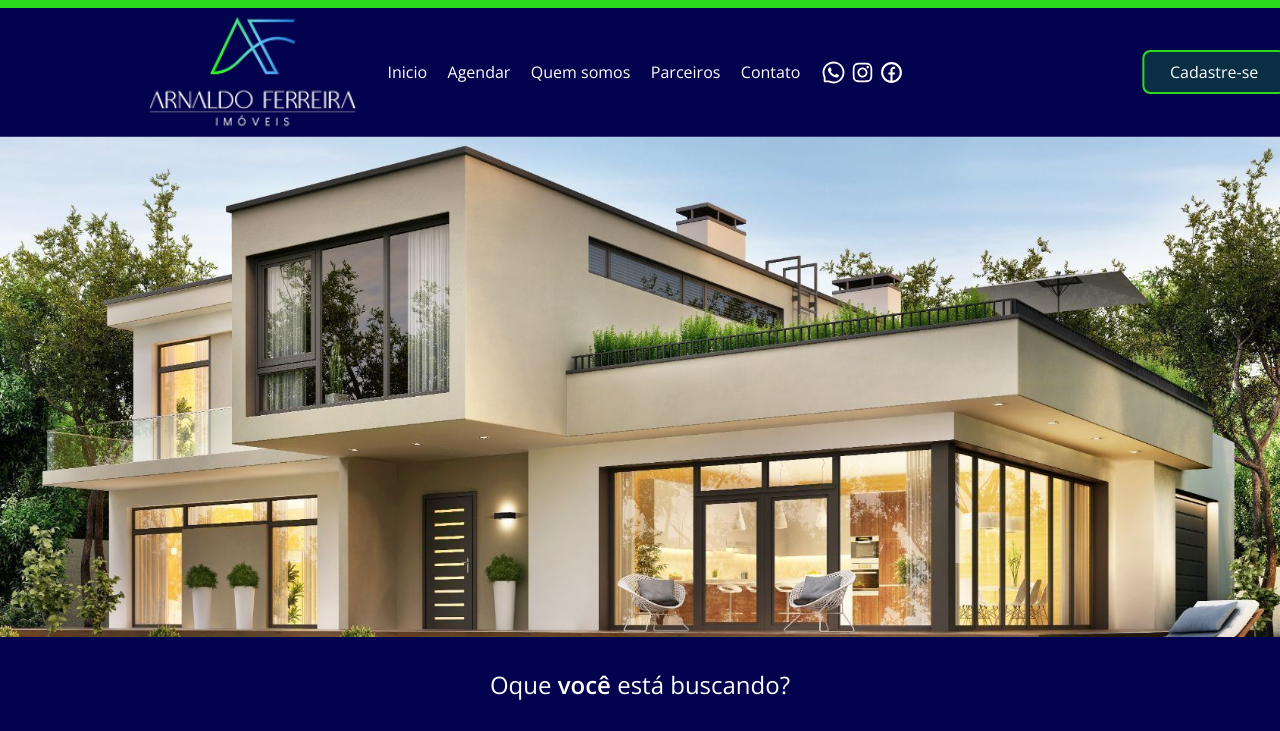
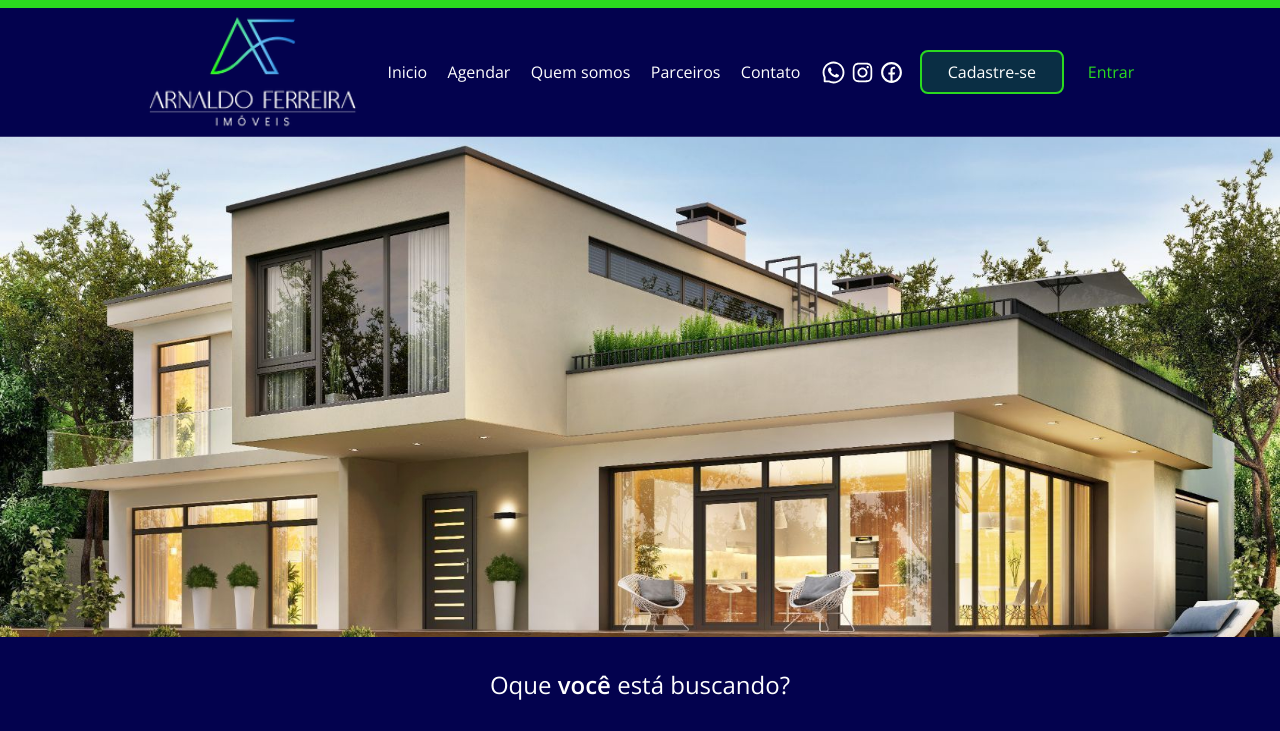
Before and after one commit to Advanzzzze/imob-arnaldo-f, a Next.js app: page / in a window 1280 px wide. Shown: the top 731 px of the page. Built offline with nearby package versions, Linux system fonts and the light colour scheme.

Commit message:
fix: buttons going outside view

```diff
--- a/app/components/Navbar.js
+++ b/app/components/Navbar.js
@@ -86,7 +86,9 @@ function Navbar() {
                 </div>
                 <div
                     className={`relative flex justify-center items-center max-lg:flex-col lg:gap-4 max-sm:fixed max-sm:bottom-16 max-sm:right-0  transition max-sm:rounded-t-lg max-sm:bg-primary-color-300/90 max-sm:p-4 ${
-                        menuIsOpen ? 'translate-x-0' : 'translate-x-full'
+                        menuIsOpen
+                            ? 'mas-sm:translate-x-0'
+                            : 'mas-sm:translate-x-full'
                     }`}
                 >
                     <button className="border-opacity-100 border-2 border-ascent-color-300 sm:w-36 rounded-lg p-2 color bg-ascent-color-300/20 active:bg-ascent-color-300/40">
```
